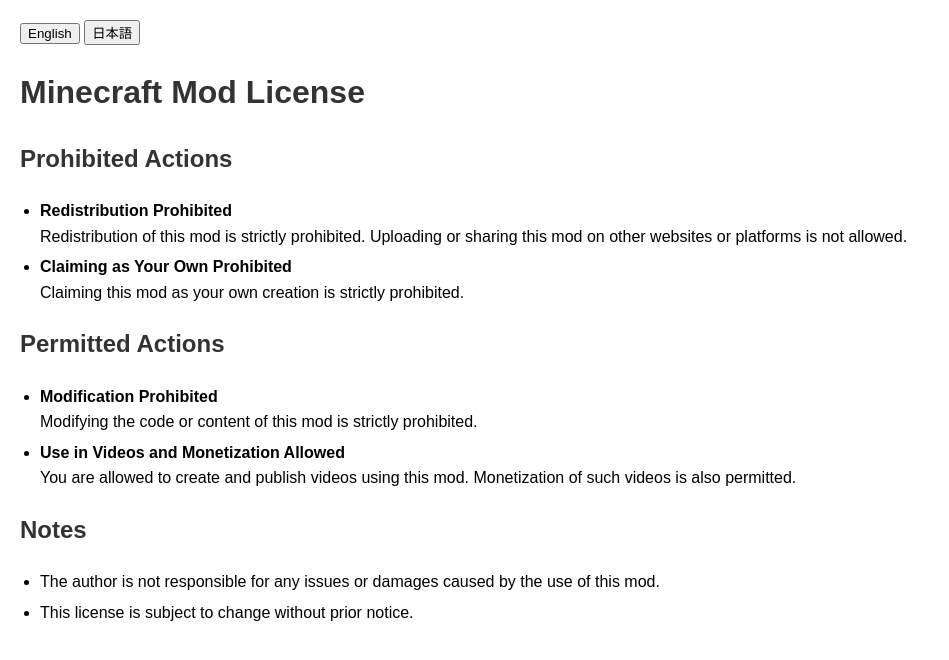
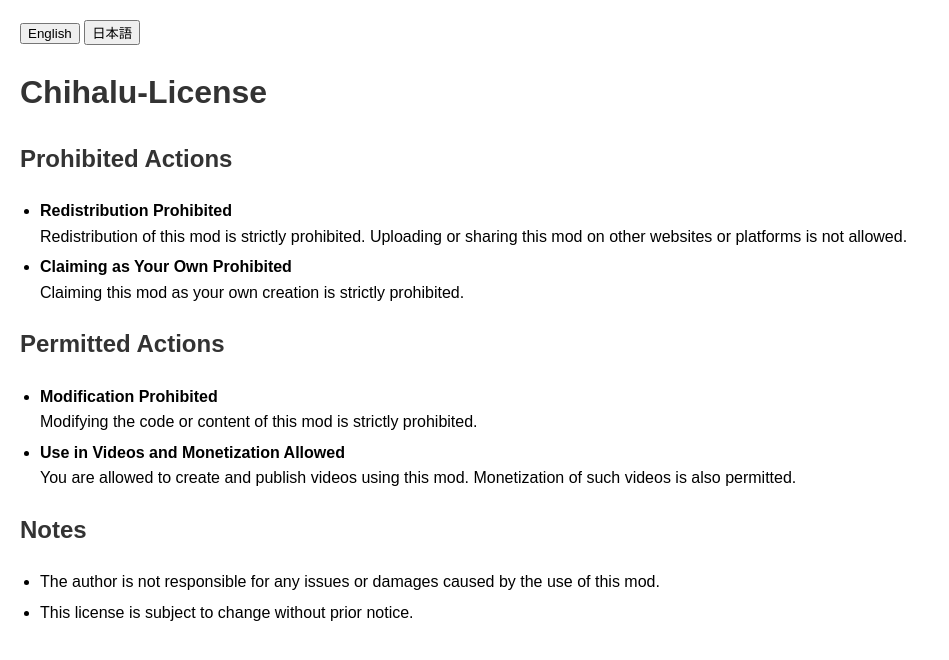
Before and after one commit to ChihaluCoding/Minecraft-Mod-License, a plain HTML site: page index.html in a window 1280 px wide. Shown: the whole page, without its empty margins (0-949 px from the left). Drawn offline with Linux system fonts and the light colour scheme.

Commit message:
ライセンスのタイトルを「Minecraft Mod License」から「Chihalu-License」に変更しました

```diff
--- a/index.html
+++ b/index.html
@@ -42,7 +42,7 @@
     </div>
 
     <div class="en">
-        <h1>Minecraft Mod License</h1>
+        <h1>Chihalu-License</h1>
 
         <h2>Prohibited Actions</h2>
         <ul>
@@ -72,7 +72,7 @@
     </div>
 
     <div class="jp" style="display:none;">
-        <h1>マインクラフト Mod ライセンス</h1>
+        <h1>Chihalu-License</h1>
 
         <h2>禁止事項</h2>
         <ul>
```
